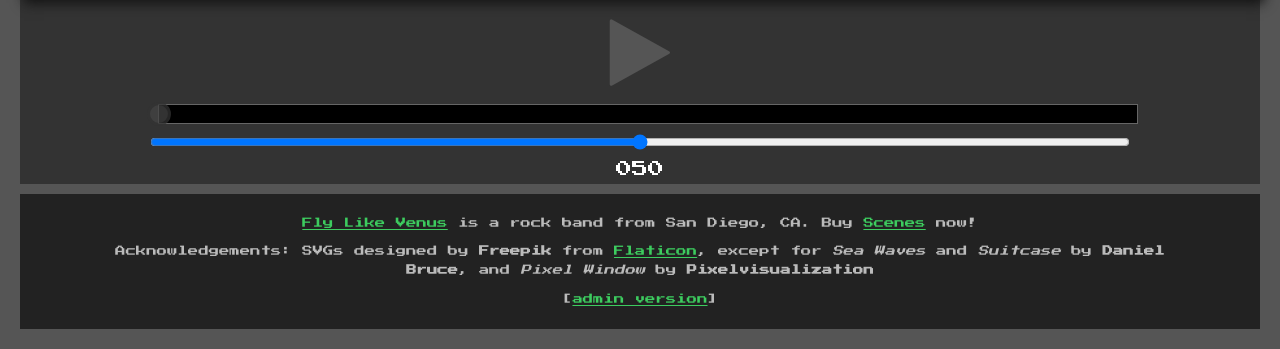
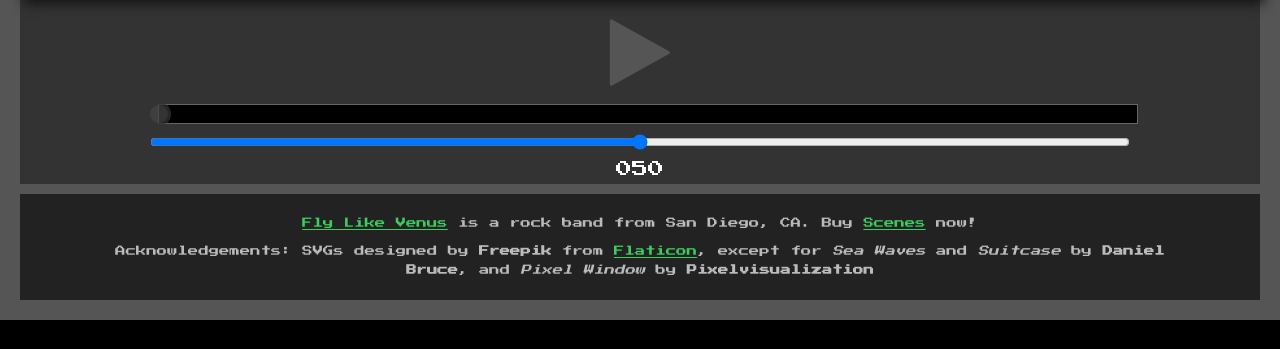
Before and after one commit to michaelchadwick/chip-like-tuna, a PHP site: page /?admin=0 in a window 1280 px wide. Shown: the part 747-1096 px from the top of the page. After the commit the page ends 1067 px from the top, so only its background shows below. Run offline with PHP 8.4, Linux system fonts and the light colour scheme; some libraries are stand-ins or nearby versions.

Commit message:
switched to main song; removed admin switch display

```diff
--- a/assets/js/init.js
+++ b/assets/js/init.js
@@ -72,8 +72,8 @@ CLT.NOISE_WIDTH_DEFAULT = 200
 CLT.NOISE_HEIGHT_DEFAULT = 150
 
 // file paths
-// CLT.SOUND_FILE_PATH = CLT.audioPaths.opus.clt['48']
-CLT.SOUND_FILE_PATH = CLT.audioPaths.mp3.misc['test2m']
+CLT.SOUND_FILE_PATH = CLT.audioPaths.opus.clt['48']
+//CLT.SOUND_FILE_PATH = CLT.audioPaths.mp3.misc['test2m']
 
 // html elements
 CLT.PLAYER_ELEMENT = document.querySelector('.player')
--- a/index.php
+++ b/index.php
@@ -80,11 +80,11 @@
         Acknowledgements: SVGs designed by <strong>Freepik</strong> from <a href='http://flaticon.com'>Flaticon</a>, except for <em>Sea Waves</em> and <em>Suitcase</em> by <strong>Daniel Bruce</strong>, and <em>Pixel Window</em> by <strong>Pixelvisualization</strong>
       </div>
 
-      <?php if ($admin) { ?>
-      <div>[<a href="?admin=0">display version</a>]</div>
-      <?php } else { ?>
-      <div>[<a href="?admin=1">admin version</a>]</div>
-      <?php } ?>
+      <?php //if ($admin) { ?>
+      <!--<div>[<a href="?admin=0">display version</a>]</div>-->
+      <?php //} else { ?>
+      <!--<div>[<a href="?admin=1">admin version</a>]</div>-->
+      <?php //} ?>
     </footer>
   </div>
 
```
